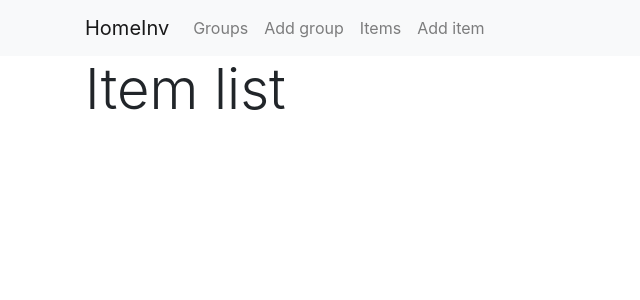
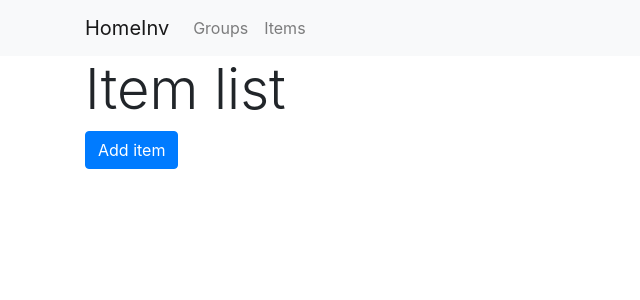
Before and after one commit to BlueKnek/HomeInv, a Django app: page /inv/items in a window 1280 px wide. Shown: the top 300 px of the page, without its empty margins (0-640 px from the left). Run offline with Django 3.2, Linux system fonts and the light colour scheme; data that the repository does not hold is empty; some libraries are stand-ins or nearby versions.

Commit message:
Move add from navbar to lists

```diff
--- a/django-homeinv/app_homeinv/templates/app_homeinv/group_list.html
+++ b/django-homeinv/app_homeinv/templates/app_homeinv/group_list.html
@@ -20,6 +20,8 @@
 <div class="container">
   <h1 class="display-4">Group list</h1>
 
+  <a class="btn btn-primary mb-3" href="{% url 'homeinv:group-create' %}">Add group</a>
+
   <div class="list-group">
     {% for group in object_list %}
       <a href="{% url 'homeinv:group-detail' group.pk %}" class="my-item list-group-item list-group-item-action">
--- a/django-homeinv/app_homeinv/templates/app_homeinv/item_list.html
+++ b/django-homeinv/app_homeinv/templates/app_homeinv/item_list.html
@@ -3,6 +3,9 @@
 {% block content %}
 <div class="container">
   <h1 class="display-4">Item list</h1>
+
+  <a class="btn btn-primary mb-3" href="{% url 'homeinv:item-create' %}">Add item</a>
+
   {% include "app_homeinv/includes/items_list.html" with items=object_list only %}
 </div>
 
--- a/django-homeinv/templates/base.html
+++ b/django-homeinv/templates/base.html
@@ -25,13 +25,7 @@
             <a href="{% url 'homeinv:group-list' %}" class="nav-link">Groups</a>
           </li>
           <li class="navbar-item">
-            <a href="{% url 'homeinv:group-create' %}" class="nav-link">Add group</a>
-          </li>
-          <li class="navbar-item">
             <a href="{% url 'homeinv:item-list' %}" class="nav-link">Items</a>
-          </li>
-          <li class="navbar-item">
-            <a href="{% url 'homeinv:item-create' %}" class="nav-link">Add item</a>
           </li>
         </ul>
       </div>
```
